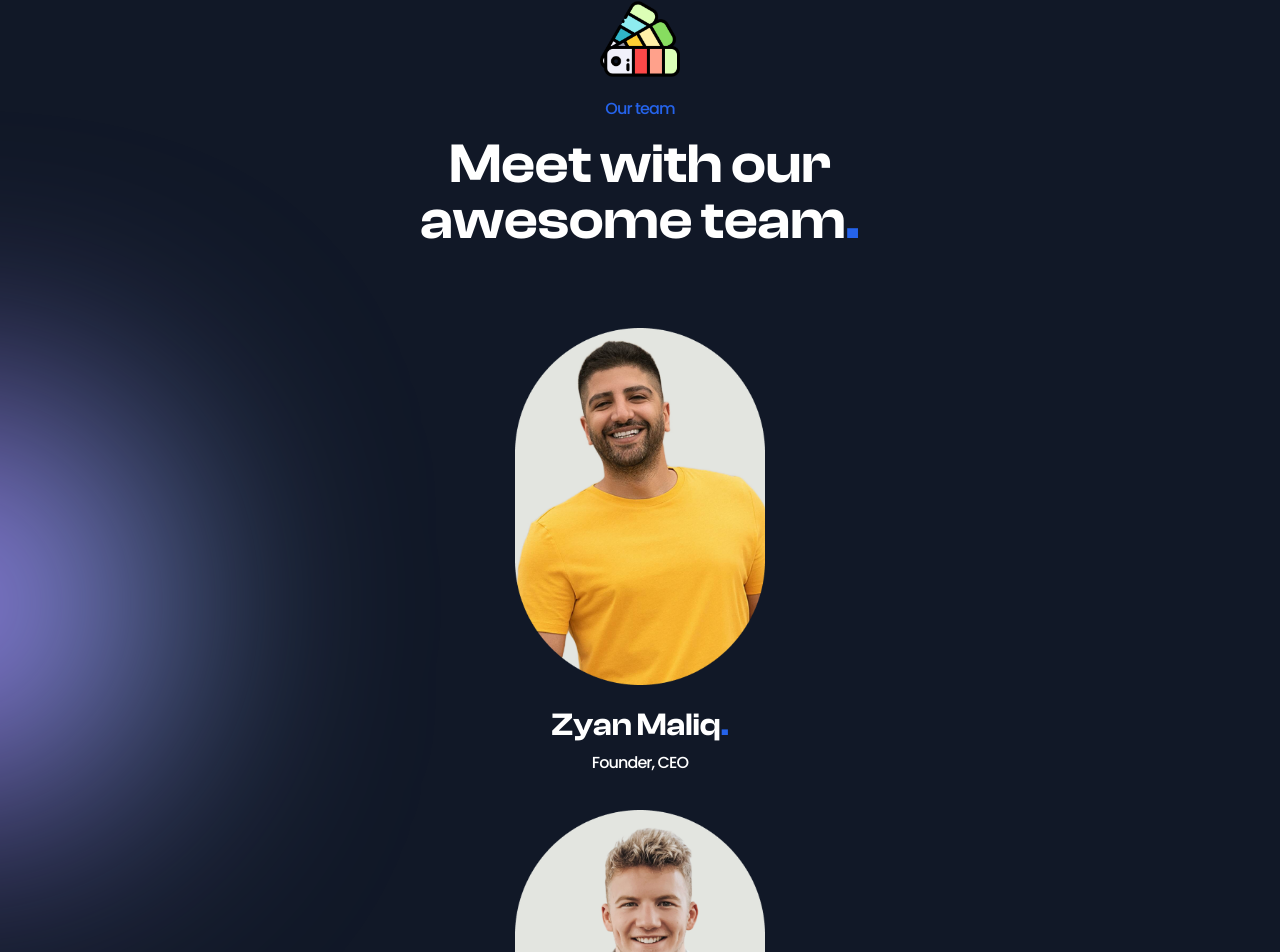
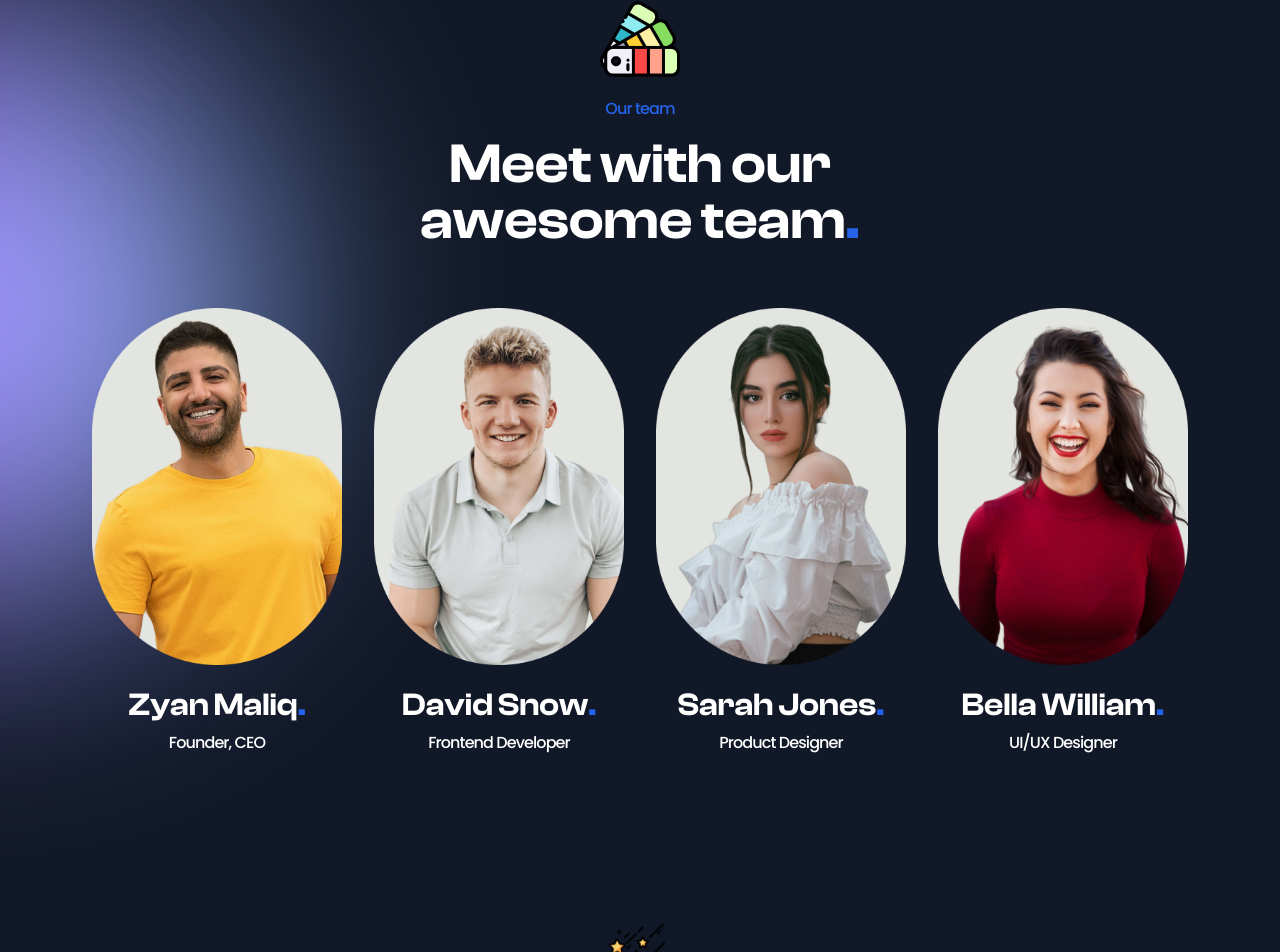
Before and after one commit to fajarfadillahh/scoolab-digital-agency-react-tailwind, a React (Vite) app: page / in a window 1280 px wide. Shown: the part 5812-6764 px from the top of the page. Built offline with nearby package versions, Linux system fonts and the light colour scheme.

Commit message:
modified: responsive Team - HomePage

```diff
--- a/src/parts/HomePage/Team.jsx
+++ b/src/parts/HomePage/Team.jsx
@@ -13,14 +13,14 @@ const Team = () => {
   return (
     <section className="section relative">
       {/* gradient */}
-      <div className="absolute top-[500px] -left-[250px] h-[400px] w-[400px] rounded-full bg-gradient-to-r from-purple-500 to-blue-300 blur-[130px]" />
+      <div className="absolute top-[500px] -left-[250px] h-[400px] w-[400px] rounded-full bg-gradient-to-r from-purple-500 to-blue-300 blur-[130px] 2xl:top-[100px] 2xl:-left-[350px] 2xl:h-[600px] 2xl:w-[600px]" />
 
-      <div className="container relative grid gap-12">
+      <div className="container relative grid gap-12 2xl:max-w-6xl">
         {/* team data */}
         <div className="justify-self-center text-center">
           <img src={TeamIcon} alt="team icon" className="mx-auto w-20 pb-4" />
           <p className="section-subtitle">Our team</p>
-          <h1 className="section-title pb-8">
+          <h1 className="section-title">
             Meet with our
             <br />
             awesome team<span className="text-blue-600">.</span>
@@ -28,7 +28,7 @@ const Team = () => {
         </div>
 
         {/* team group */}
-        <div className="grid justify-center gap-8">
+        <div className="grid justify-center gap-8 sm:grid-cols-[repeat(2,max-content)] xl:grid-cols-[repeat(3,max-content)] 2xl:grid-cols-[repeat(4,max-content)]">
           {TeamData.map((item, index) => {
             // destructure item
             const { image, name, profession } = item;
```
